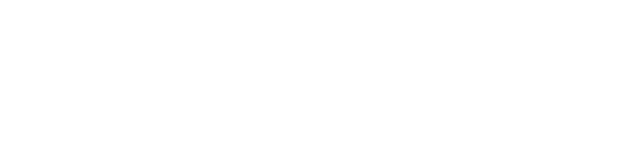
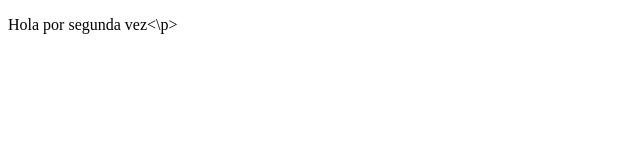
Before and after one commit to lporrasccancce/proyectoPrueba, a plain HTML site: page index.html in a window 1280 px wide. Shown: the whole page, without its empty margins (0-640 px from the left). Drawn offline with Linux system fonts and the light colour scheme.

Commit message:
version 0.0.1

```diff
--- a/index.html
+++ b/index.html
@@ -1,9 +1,9 @@
 <!DOCTYPE html>
 <html>
 <head>
-	<title></title>
+	<title>Hola desde Git</title>
 </head>
 <body>
-
+<p>Hola por segunda vez<\p>
 </body>
 </html>
```
